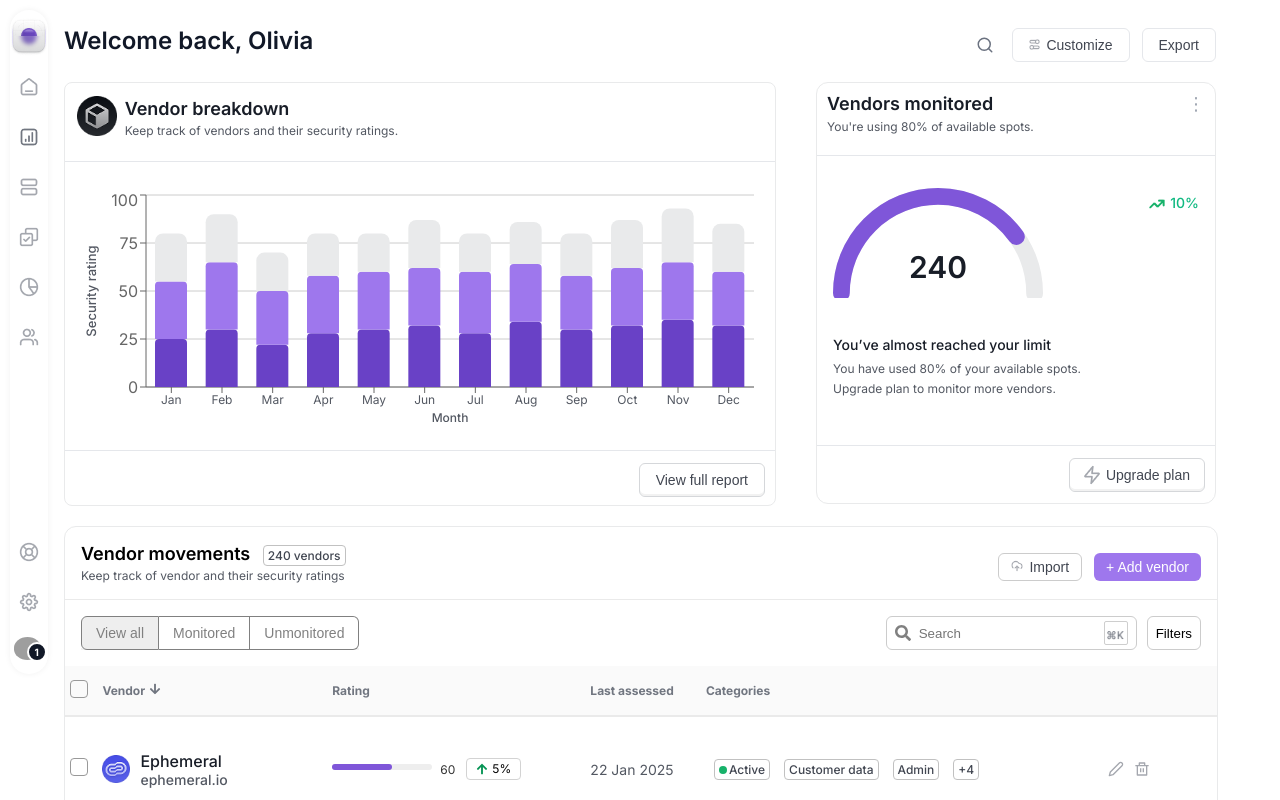
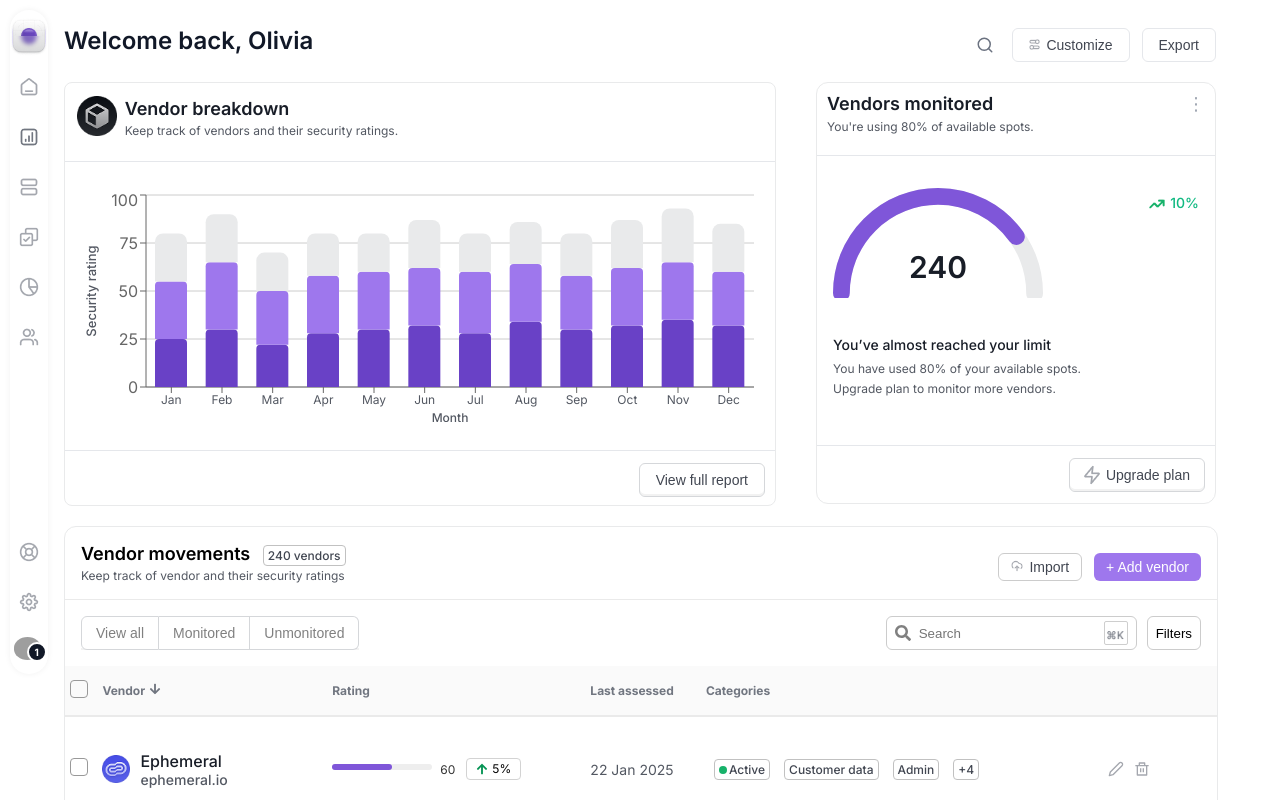
Before and after one commit to robinrdj/levichRobin, a React (Create React App) app: page / in a window 1280 px wide. Shown: the top 800 px of the page. Built offline with nearby package versions, Linux system fonts and the light colour scheme; grey boxes are pictures that could not be loaded.

Commit message:
viewall tabs updated

```diff
--- a/src/components/VendorTable.css
+++ b/src/components/VendorTable.css
@@ -118,6 +118,7 @@
   gap: 0;
   box-shadow: 0px -2px 0px 0px #0a0d120d inset;
   height: 34px;
+  /* border: 1px solid var(--Colors-Border-border-primary, #d5d7da); */
 }
 
 /* Individual view button */
@@ -132,7 +133,7 @@
   position: relative;
   z-index: 1;
   font-weight: 500;
-  border: 1px solid gray;
+  border: 1px solid #d5d7da;
 }
 
 /* Remove double borders between buttons */
@@ -152,7 +153,6 @@
 
 /* Active button styling */
 .view-btn.active {
-  background: #eee;
   font-weight: 500;
   z-index: 2;
 }
@@ -542,10 +542,10 @@ tr.row-divider {
   cursor: not-allowed;
 }
 
-.filters-image{
+.filters-image {
   display: none;
 }
-.filters-span{
+.filters-span {
   display: block;
 }
 
@@ -661,11 +661,10 @@ tr.row-divider {
     display: flex;
   }
 
-  .filters-image{
-  display: block;
+  .filters-image {
+    display: block;
+  }
+  .filters-span {
+    display: none;
+  }
 }
-.filters-span{
-  display: none;
-}
-
-}
```
